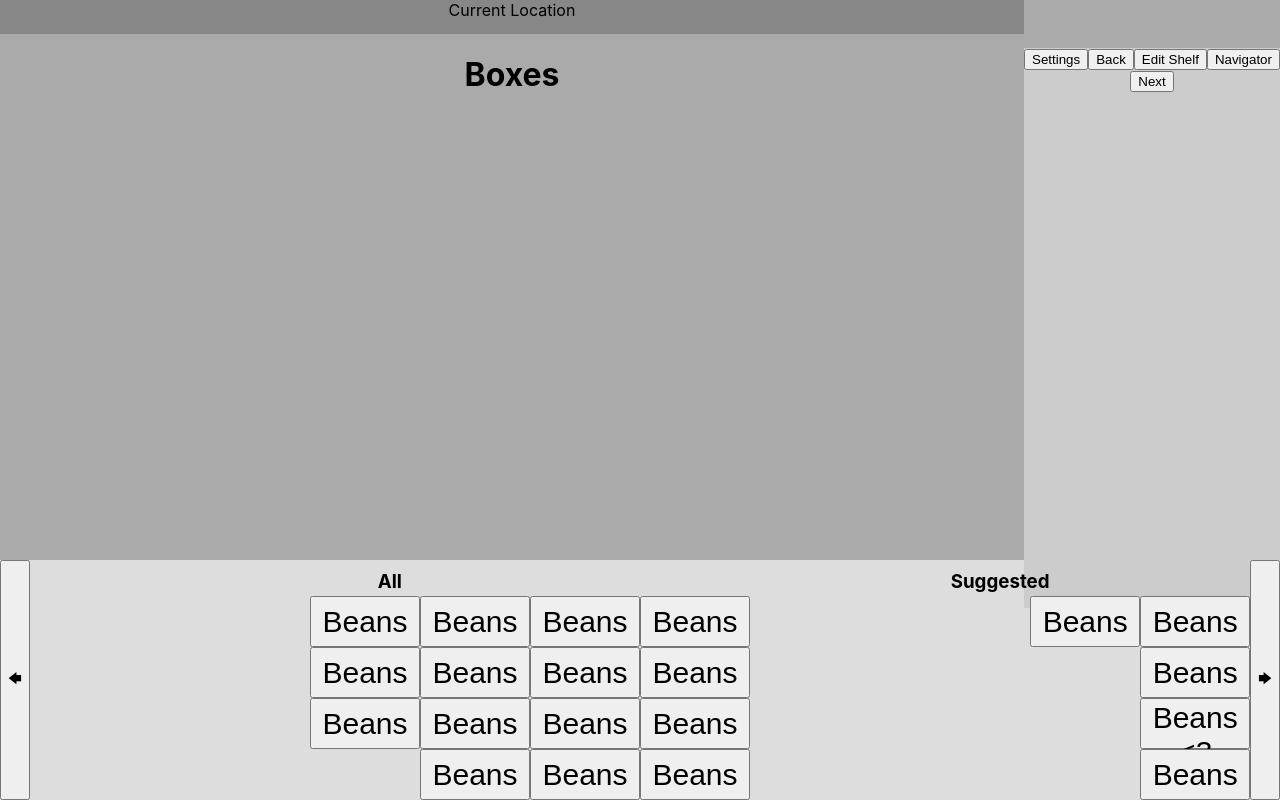
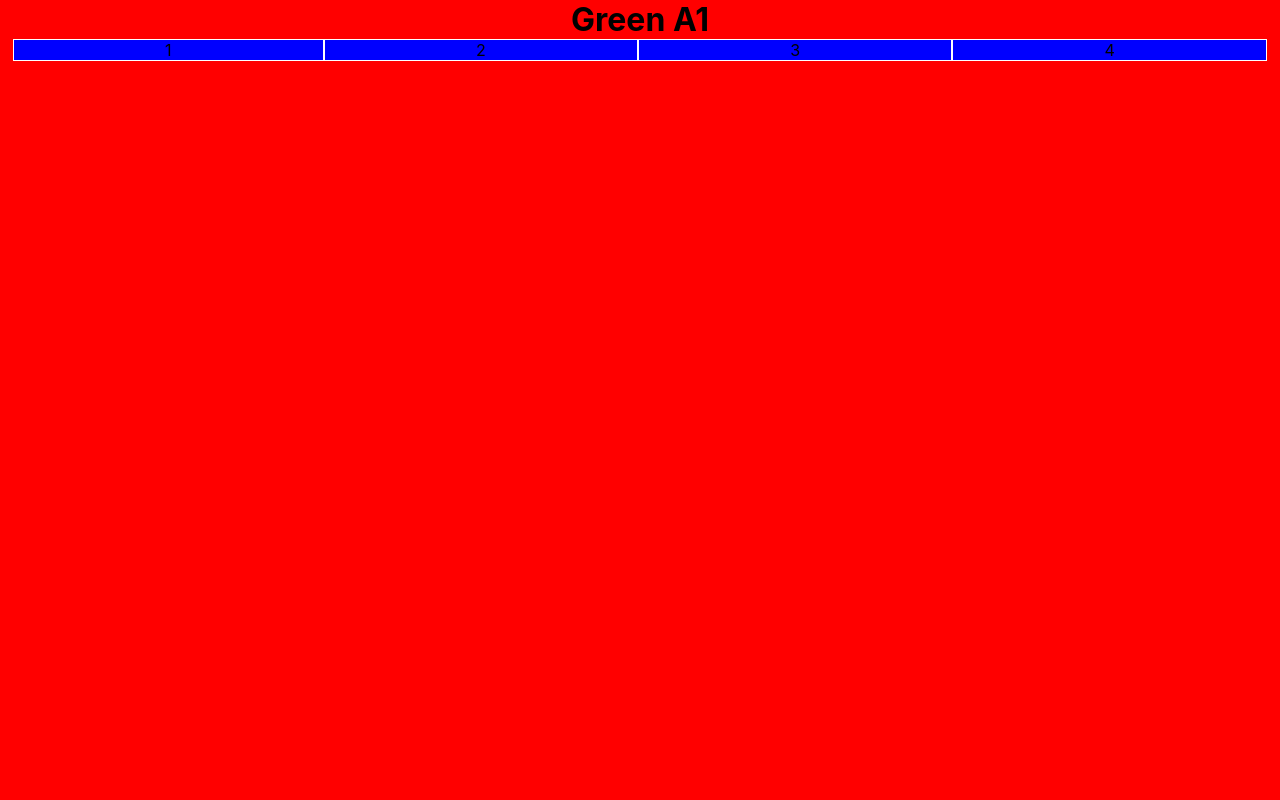
Before and after one commit to Kacper-Lubisz/TrayMaster, a React (Create React App) app: page / in a window 1280 px wide. Built offline with nearby package versions, Linux system fonts and the light colour scheme.

Commit message:
Started working on the viewport

```diff
--- a/src/App.tsx
+++ b/src/App.tsx
@@ -49,14 +49,7 @@ class App extends React.Component<any, any> {
   render() {
     return (
       <div id="app">
-        <div id="top">
-          <div id="left">
-            <TopBar/>
             <ViewPort/>
-          </div>
-          <SideBar/>
-        </div>
-        <BottomPanelComponent pages={this.pages}/>
       </div>
     );
   }
--- a/src/BottomPanelComponent.tsx
+++ b/src/BottomPanelComponent.tsx
@@ -36,12 +36,12 @@ export class BottomPanelComponent extends React.Component<BottomPanelProps, any>
         <div
           id="pageContainer"> {/* TODO this ought to be a horizontal list, the buttons should only animate a scroll across this*/}
           {
-            this.props.pages.map((page, _) => (
-              <div className="page">{
+            this.props.pages.map((page, id) => (
+              <div className="page" key={id}>{
 
                 page.sections.map((section: BottomPanelSection, iSection: number) => (
                   // TODO it might be a good idea to make a page component
-                  <div className="bottomSection">
+                  <div className="bottomSection" key={iSection}>
                     <div className="titleContainer">
                       <h3>{section.title}</h3>
                     </div>
--- /dev/null
+++ b/src/ViewPort.scss
@@ -0,0 +1,24 @@
+#inner {
+  display: flex;
+  flex-direction: row;
+  flex-wrap: nowrap;
+  justify-content: space-around;
+  align-items: stretch;
+  margin: 0 1%;
+
+  .column {
+    border: 1px solid white;
+    text-align: center;
+    background-color: blue;
+    flex: auto;
+  }
+}
+
+h1 {
+  margin: 0;
+}
+
+#outer {
+  height: 100%;
+  background-color: red
+}
--- a/src/ViewPort.tsx
+++ b/src/ViewPort.tsx
@@ -1,9 +1,36 @@
 import React from "react";
+import "./ViewPort.scss";
+import "./core/"
 
-export class ViewPort extends React.Component {
-  render() {
-    return (
-      <h1>Boxes</h1>
-    );
-  }
+
+interface ViewPortProps {
+
 }
+
+interface ViewPortState {
+    columns:Co
+}
+
+export class ViewPort extends React.Component<ViewPortProps, ViewPortState> {
+
+    constructor(props: ViewPortProps) {
+        super(props);
+
+    }
+
+    render() {
+        return (
+            <div id="outer">
+                <h1>Green A1</h1>
+                <div id="inner">
+                    {
+                        [1, 2, 3, 4].map((i) => {
+                            return <div style={{order: i}} className={"column"}>{i}</div>;
+                        })
+                    }
+
+                </div>
+            </div>
+        );
+    }
+}
```
